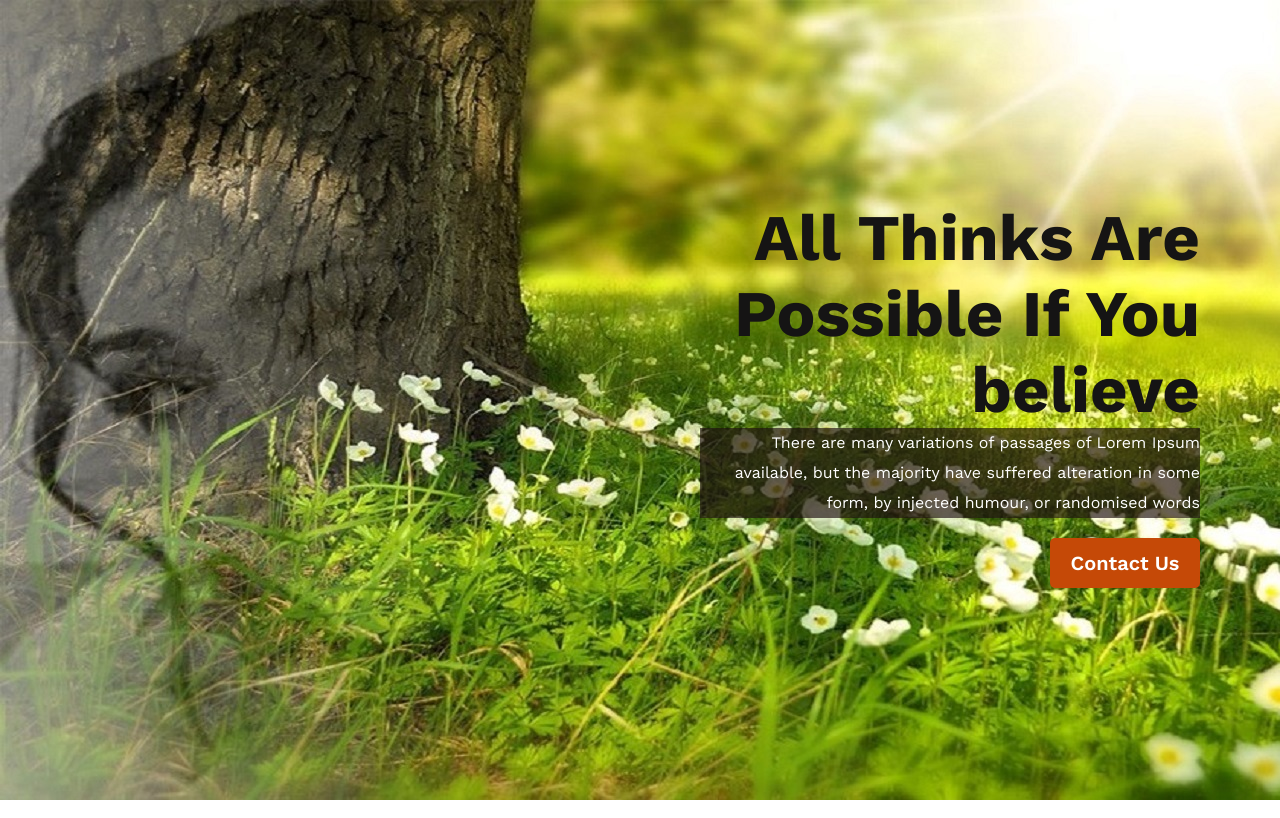
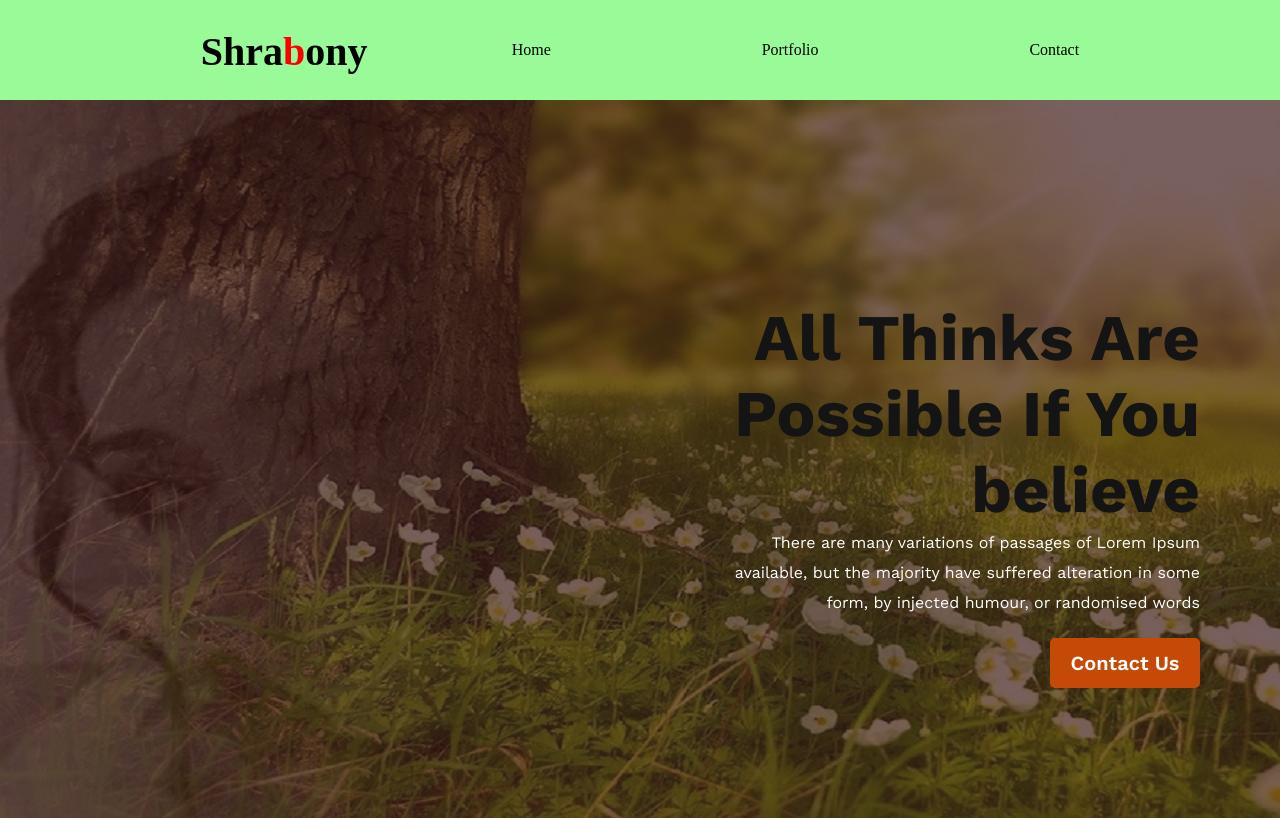
Before and after one commit to rhmunna143/sa-portfolio, a plain HTML site: page index.html in a window 1280 px wide. Shown: the top 818 px of the page. Drawn offline with nearby package versions, Linux system fonts and the light colour scheme.

Commit message:
final commit

```diff
--- a/css/style.css
+++ b/css/style.css
@@ -4,12 +4,67 @@
     margin: 0px;
     padding: 0px;
 }
+
+/* External CSS for Shrabony Navbar */
+
+body {
+    background-color: #ffffff;
+  }
+
+  .navbar {
+    background-color: #98FB98;
+    height: 100px;
+    width: 100%;
+    display: flex;
+    align-items: center;
+    justify-content: space-evenly;
+  }
+
+  span {
+    color: red;
+  }
+
+  .logo {
+    font-size: 40px;
+  }
+
+  .navbar a {
+    float: left;
+    text-align: center;
+    padding: 10px;
+    color: #000;
+    text-decoration: none;
+    font-size: 16px;
+  }
+
+  .navbar a:hover {
+    background-color: #000;
+    color: #ffffff;
+  }
+
+  .logo {
+    float: left;
+    width: 100px;
+    height: 50px;
+    margin-top: 5px;
+  }
+
+  .navbar .active {
+    background-color: #000;
+    color: #ffffff;
+  }
+
 /* banner section */
 
 .banner-container {
     background: url("../images/banner/banner4.jpg"), lightgray 50% / cover no-repeat;
     /* background-blend-mode: overly; */
     height: 800px;
+}
+
+.col-1 {
+    height: 800px;
+    background-color: rgba(58, 22, 22, 0.683);
 }
 
 .banner-iteam {
@@ -35,7 +90,7 @@
     font-style: normal;
     font-weight: 400;
     line-height: 26px;
-    background: rgba(31, 16, 16, 0.664) 50% / cover no-repeat;
+    /* background: rgba(31, 16, 16, 0.735) 50% / cover no-repeat; */
     line-height: 30px;
     }
 
--- a/index.html
+++ b/index.html
@@ -18,7 +18,18 @@
     <!-- Header section -->
 
     <header>
+        <!-- Nav menu -->
+
+        <nav class="navbar">
+            <a href="index.html"><h1 class="logo">Shra<span>b</span>ony</h1></a>
+            <a href="index.html">Home</a>
+            <a href="portfolio.html">Portfolio</a>
+            <a href="contact.html">Contact</a>
+        </nav>
+
+        <!-- Banner section -->
         <section class="banner-container">
+            <div class="col-1">
                 <div class="banner-iteam">
                     <div class="banner-desk">
                         <h2>All Thinks Are Possible If You believe</h2>
@@ -26,6 +37,7 @@
                             There are many variations of passages of Lorem Ipsum available, but the majority have suffered alteration in some form, by injected humour, or randomised words
                         </p>
                         <button class="btn-primary">Contact Us</button>
+                    </div>
                 </div>
             </div>
         </section>
```
Lines whose indentation alone changed are shown as unchanged.
